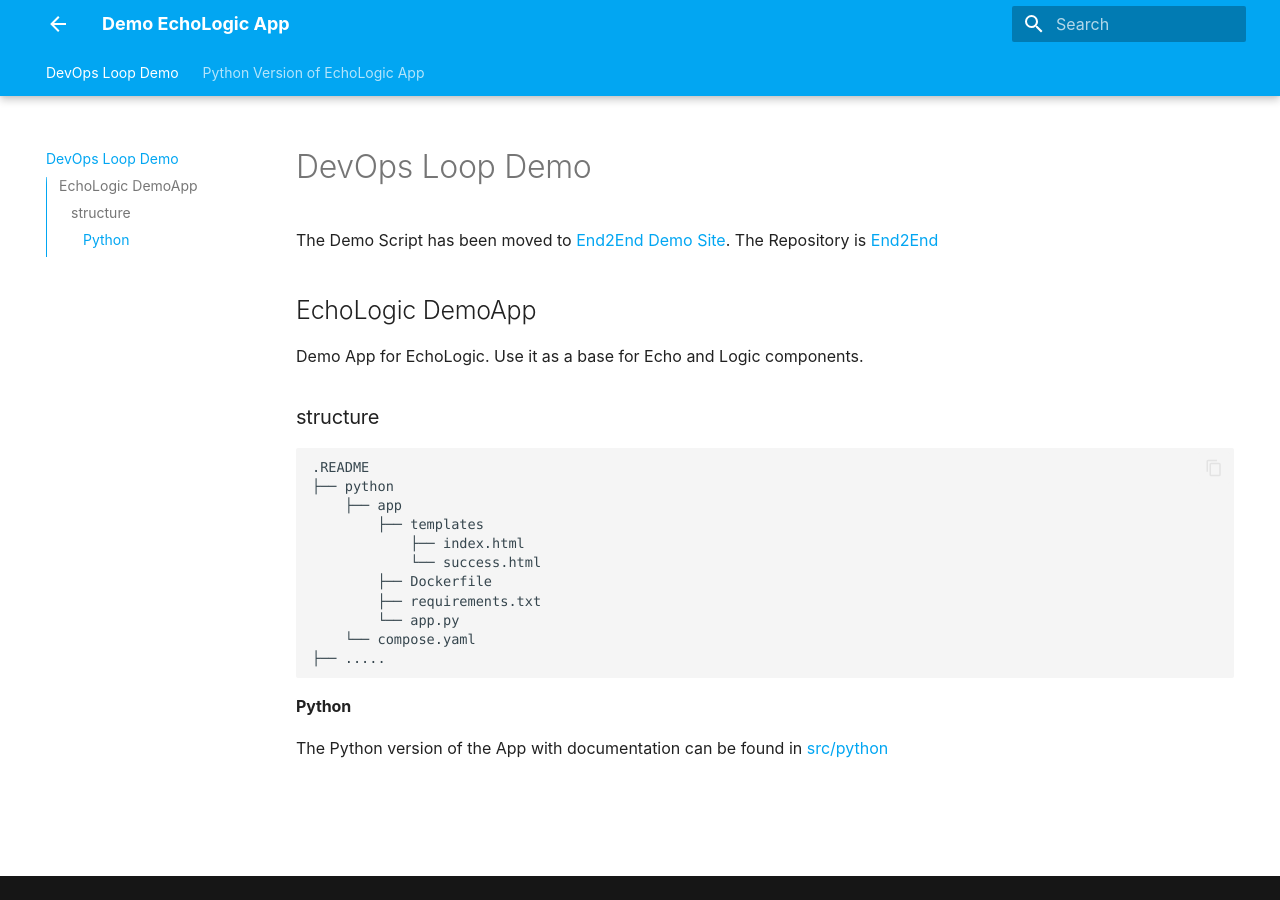
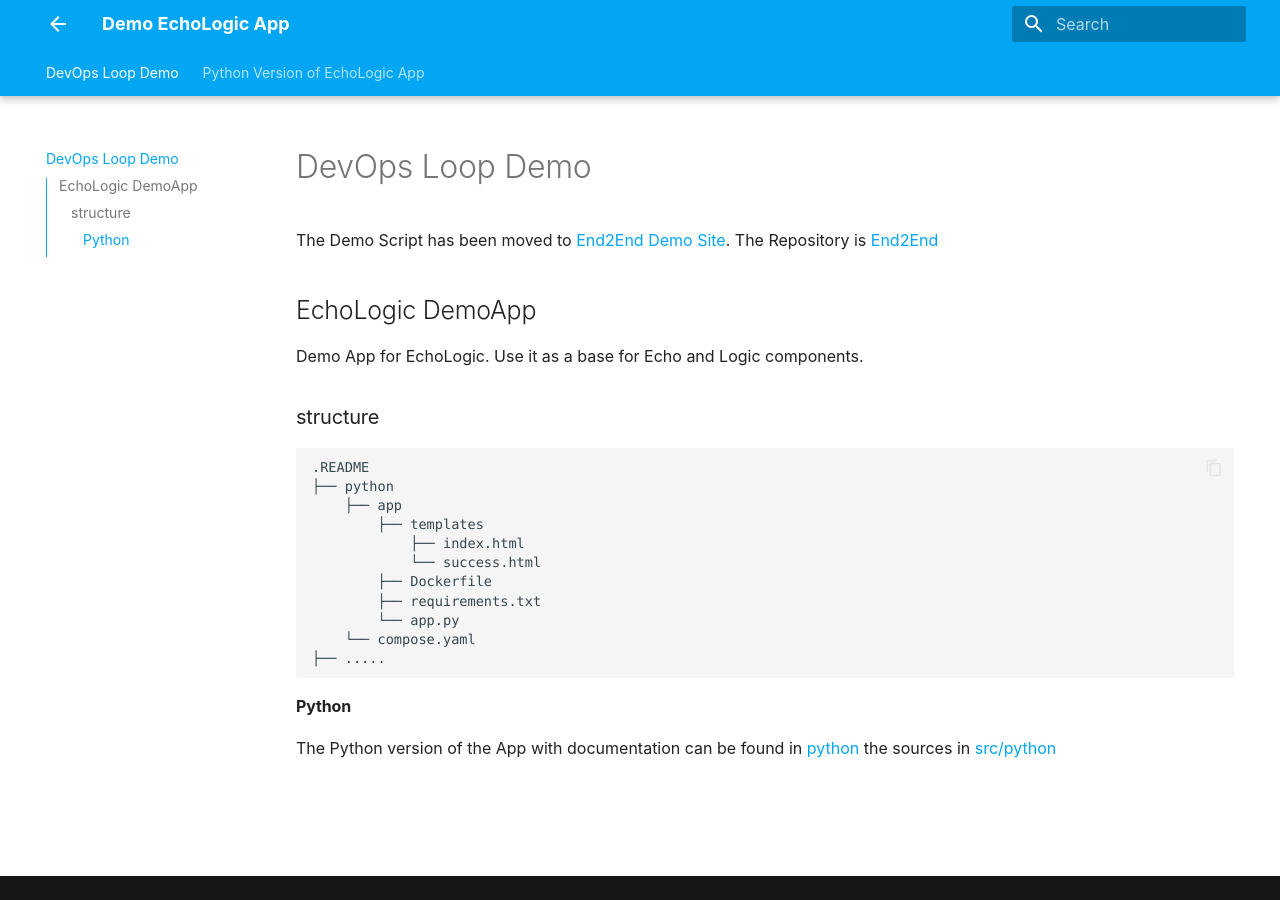
Before and after one commit to DevOpsAutomationLabs/EchoLogic_DemoApp, an MkDocs documentation site: the page built from docs/index.md, in a window 1280 px wide. Built offline with MkDocs 1.6.1 and Material for MkDocs 9.7.7, drawn with Linux system fonts in a browser that asks for light colours.

Commit message:
fixed link

```diff
--- a/docs/index.md
+++ b/docs/index.md
@@ -24,4 +24,4 @@ Demo App for EchoLogic. Use it as a base for Echo and Logic components.
 
 #### Python
 
-The Python version of the App with documentation can be found in [src/python](../src/python/README.md)
+The Python version of the App with documentation can be found in [python](python.md) the sources in [src/python]([../src/python](https://github.com/DevOpsAutomationLabs/EchoLogic_DemoApp/tree/main/src/python))
```
